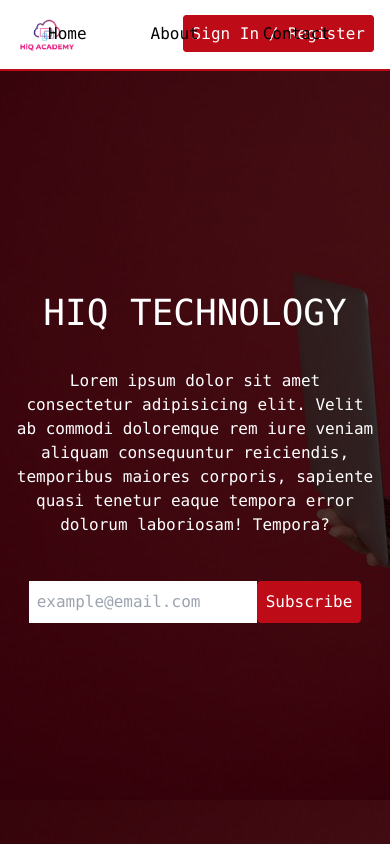
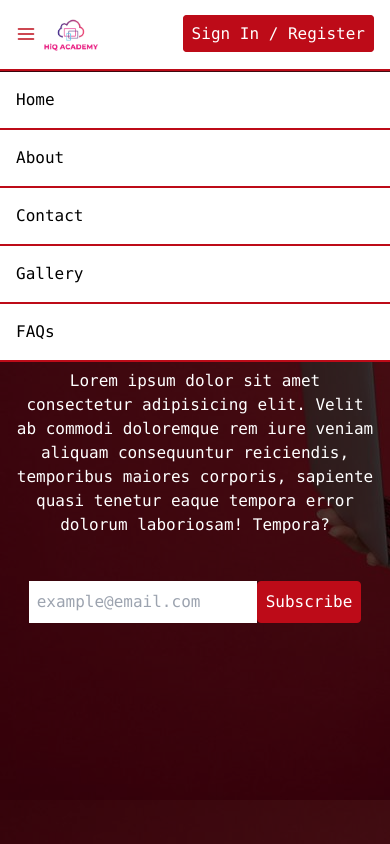
Before and after one commit to doiayokanmi/HiQ, a Next.js app: page / in a window 390 px wide. Shown: the top 844 px of the page. Built offline with nearby package versions, Linux system fonts and the light colour scheme.

Commit message:
menu done

```diff
--- a/components/Navigation.jsx
+++ b/components/Navigation.jsx
@@ -1,25 +1,38 @@
+'use client'
+
 import Image from "next/image";
 import Link from "next/link";
-import React from "react";
+import React, { useState } from "react";
 import NavLink from "./sub-component/NavLink";
+import { FiMenu } from 'react-icons/fi'
 
 const Navigation = () => {
+  const [isMenu, setIsMenu] = useState(false)
+
+  const toggleMenu = () => {
+    setIsMenu(!isMenu)
+    console.log(isMenu);
+  }
   return (
     <>
+      <section className="relative">
       <nav className="fixed w-screen bg-white border-b-2 border-b-primary">
         <div className="flex text-primary items-center gap-1 font-semibold">
 
+          <FiMenu className="font-bold text-xl md:hidden cursor-pointer" onClick={toggleMenu} />
             <Image src={'/hiq_logo-removebg-preview.png'} alt="HiQ Logo" width={60} height={20} />
         </div>
 
-        <NavLink />
+        <NavLink isMenu = {isMenu} />
 
         <div>
           <Link href="signin" className="sign">
             Sign In / Register
           </Link>
+
         </div>
       </nav>
+      </section>
     </>
   );
 };
--- a/components/Services.jsx
+++ b/components/Services.jsx
@@ -34,7 +34,7 @@
   return (
     <>
       <div className="w-full bg-transparent p-4 md:px-24 rounded">
-        <div className="flex justify-between gap-4 lg:flex-nowrap flex-wrap">
+        <div className="flex justify-between gap-4 sm:flex-nowrap flex-wrap">
           {serviceList.map((item, index) => (
             <div key={index} className="serviceList my-4">
             <p className="bg-primary inline-block p-2 rounded mb-2">{item.icon}</p>
--- a/components/sub-component/NavLink.jsx
+++ b/components/sub-component/NavLink.jsx
@@ -1,28 +1,42 @@
-import Link from 'next/link'
-import React from 'react'
+import Link from "next/link";
+import React from "react";
 
-const NavLink = () => {
+const NavLink = ({ isMenu }) => {
+  const links = [
+    {
+      title: "Home",
+      link: "/",
+    },
+    {
+      title: "About",
+      link: "/about",
+    },
+    {
+      title: "Contact",
+      link: "/contact",
+    },
+    {
+      title: "Gallery",
+      link: "/gallery",
+    },
+    {
+      title: "FAQs",
+      link: "/faqs",
+    },
+  ];
   return (
     <>
-        <div className="links absolute md:static md:inline-block overflow-hidden">
-          <Link href="/">
-            Home
+      <div className={`links`}>
+        {
+          links.map((items, index) => (
+          <Link key={index} href={items.link} className='p-4 w-full border-b-2 border-b-primary'>
+            {items.title}
           </Link>
-          <Link href="">
-            About
-          </Link>
-          <Link href="">
-            Contact
-          </Link>
-          <Link href="">
-            Gallery
-          </Link>
-          <Link href="">
-            FAQs
-          </Link>
-        </div>
+          ))
+        }
+      </div>
     </>
-  )
-}
+  );
+};
 
-export default NavLink
+export default NavLink;
--- a/src/app/globals.css
+++ b/src/app/globals.css
@@ -18,8 +18,12 @@
   @apply text-primary font-semibold
 }
 
+.links {
+  @apply absolute flex flex-col top-[72px] w-full md:w-auto inset-x-0 bg-white md:static md:inline-block overflow-hidden
+}
+
 nav .links a {
-  @apply mx-8 font-medium hover:text-primary
+  @apply md:mx-4 font-medium hover:text-primary
 }
 
 .sign {
```
